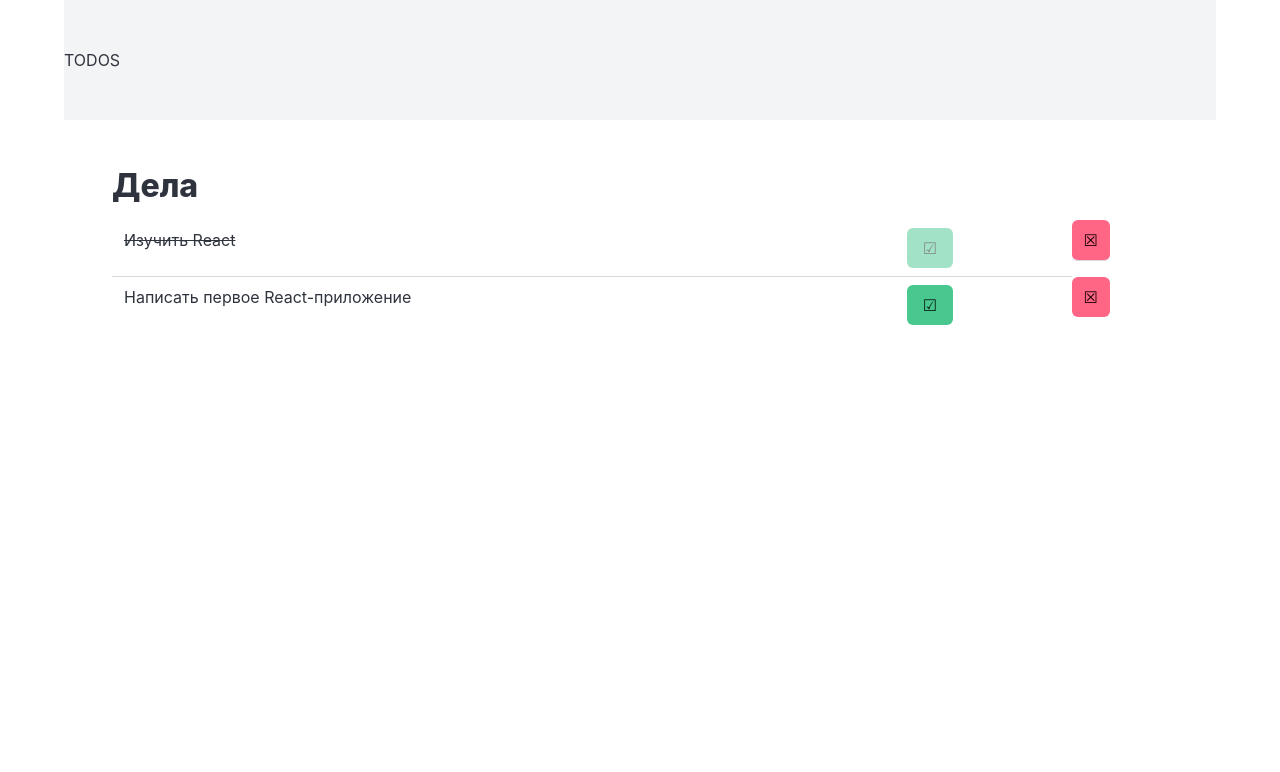
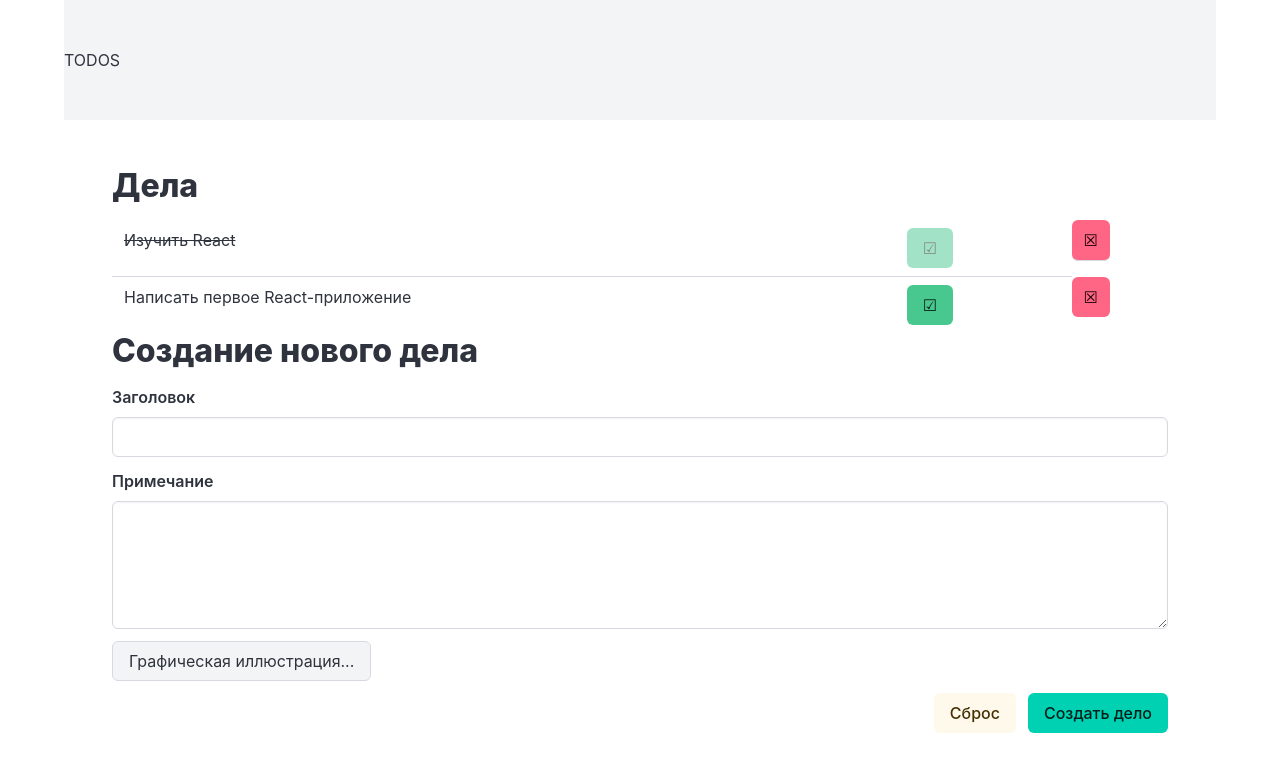
Before and after one commit to shindax/todos, a React (Create React App) app: page / in a window 1280 px wide. Shown: the top 772 px of the page. Built offline with nearby package versions, Linux system fonts and the light colour scheme.

Commit message:
Ch.1.7 TodoAdd added.

```diff
--- a/src/App.js
+++ b/src/App.js
@@ -2,17 +2,23 @@
 import { useState } from 'react';
 import initialTodos from './todos.js'
 import TodoList from './TodoList.js'
+import TodoAdd from './TodoAdd.js'
 
 export default function App()
 {
   const [todos, setTodos] = useState(initialTodos);
   const newTodos = [...todos];
+
   const setDone = key => {
     const deed = todos.find( current => current.key === key );
     if( deed )
       deed.done = true;
     setTodos( newTodos );
   }
+
+  const add = deed => {
+    setTodos([...todos, deed]);
+  };
 
   const del = key => {
     const newTodos = todos.filter(current=> current.key !== key)
@@ -30,6 +36,7 @@
         </nav>
         <main className='content px-6 py-6'>
           <TodoList list={todos} setDone={setDone} del={del}/>
+          <TodoAdd add={add} />
         </main>
     </div>
   );
--- /dev/null
+++ b/src/TodoAdd.js
@@ -0,0 +1,82 @@
+import { useState } from 'react';
+
+export default function TodoAdd(props) {
+    const [title, setTitle] = useState('');
+    const [desc, setDesc] = useState('');
+    const [image, setImage] = useState('');
+
+    const handleImageChange = evt => {
+        const cFiles = evt.target.files;
+        if (cFiles.length > 0) {
+            const fileReader = new FileReader();
+            fileReader.onload = () => {
+                setImage(fileReader.result);
+            }
+            fileReader.readAsDataURL(cFiles[0]);
+        } else
+            setImage('');
+    };
+
+    const handleFormSubmit = evt => {
+        evt.preventDefault();
+        const newDeed = {title, desc, image, deone: false};
+        const date = new Date();
+        newDeed.createdAt = date.toLocaleString();
+        newDeed.key = date.getTime();
+        props.add(newDeed);
+        evt.target.reset();
+    };
+
+    const handleFormReset = () => {
+        setTitle('');
+        setDesc('');
+        setImage('');
+    };
+
+    return (
+        <section>
+            <h1>Создание нового дела</h1>
+            <form onSubmit={handleFormSubmit} onReset={handleFormReset}>
+                <div className="field">
+                    <label className="label">Заголовок</label>
+                    <div className="control">
+                        <input className="input" value={title}
+                         onChange={e => setTitle(e.target.value)} />
+                    </div>
+                </div>
+                <div className="field">
+                    <label className="label">Примечание</label>
+                    <div className="control">
+                        <textarea className="textarea" value={desc}
+                         onChange={e => setDesc(e.target.value)} />
+                    </div>
+                </div>
+                <div className="field">
+                    <div className="file">
+                        <label className="file-label">
+                            <input className="file-input"
+                                   type="file" accept="image/*"
+                                   onChange={handleImageChange} />
+                            <span className="file-cta">
+                                <span className="file-label">
+                                    Графическая иллюстрация...
+                                </span>
+                            </span>
+                        </label>
+                    </div>
+                </div>
+                <div className="field is-grouped is-grouped-right">
+                    <div className="control">
+                        <input type="reset"
+                               className="button is-warning is-light"
+                               value="Сброс" />
+                    </div>
+                    <div className="control">
+                        <input type="submit" className="button is-primary"
+                               value="Создать дело" />
+                    </div>
+                </div>
+            </form>
+        </section>
+    );
+}
```
